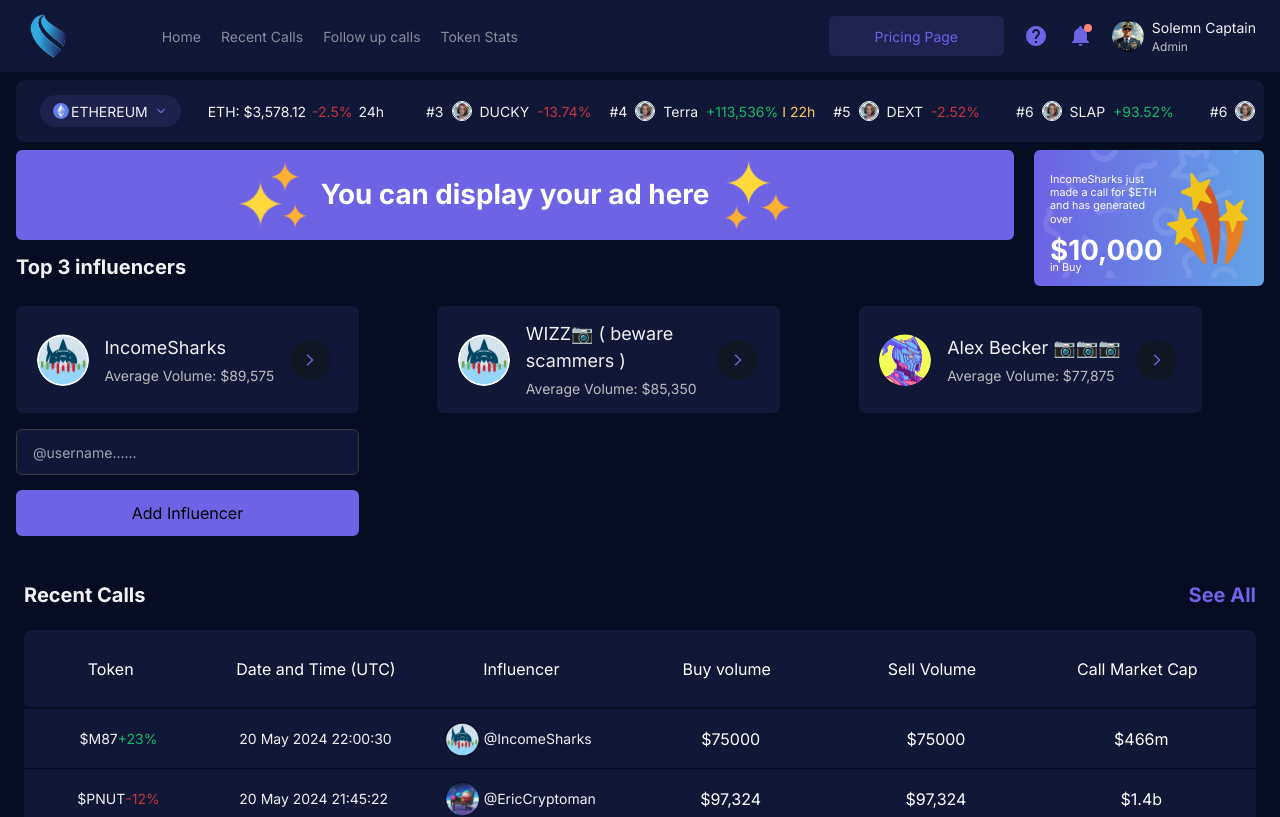
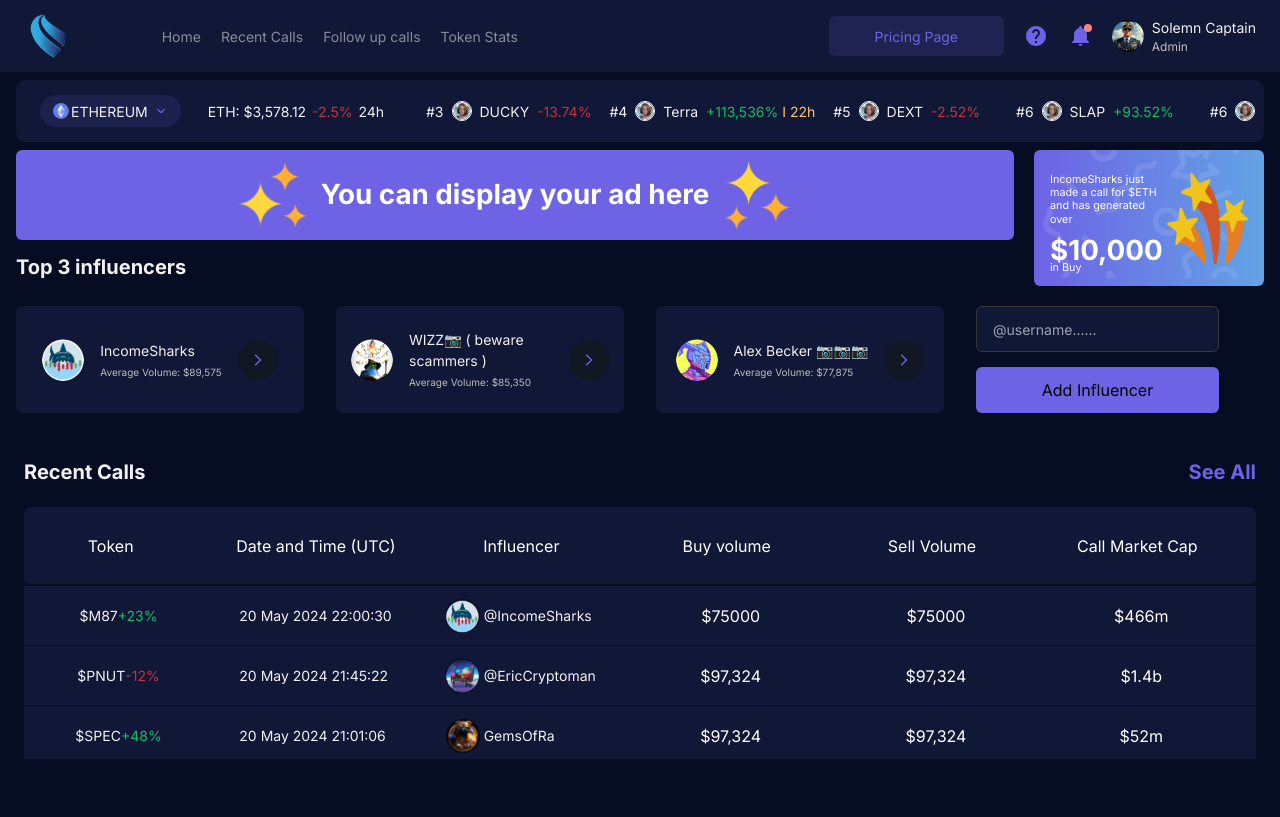
Before and after one commit to saim00191/figma, a Next.js app: page / in a window 1280 px wide. Shown: the top 817 px of the page. Built offline with nearby package versions, Linux system fonts and the light colour scheme.

Commit message:
first commit

```diff
--- a/components/Hero/Top3IInfluencer.tsx
+++ b/components/Hero/Top3IInfluencer.tsx
@@ -1,5 +1,6 @@
 import React from "react";
 import Image1 from "@/public/assets/3InfluencerImg1.png";
+import Image2 from "@/public/assets/3InfluencerImg2.png";
 import Image3 from "@/public/assets/3InfluencerImg3.png";
 import Image from "next/image";
 import { MdArrowForwardIos } from "react-icons/md";
@@ -11,44 +12,44 @@
         <h2 className="text-[20px] text-[#f1f1f1] font-semibold">
           Top 3 influencers
         </h2>
-        <div className="grid grid-cols-2 lgl:grid-cols-3 xxl:grid-cols-4 gap-4 mt-6 justify-items-between">
-          <div className="flex items-center justify-center h-[107px] bg-[#111736] rounded-[7px] w-[343px]">
-            <div className="w-[302px] h-[52px]  flex items-center gap-4">
-              <Image src={Image1} alt="Image1" className="w-[52px] h-[52px] rounded-full" />
+        <div className="grid grid-cols-2 lgl:grid-cols-4  gap-8 mt-6 ">
+          <div className="flex items-center justify-center h-[107px] bg-[#111736] rounded-[7px] xxl:w-[343px]">
+            <div className="w-full xxl:w-[302px] h-[52px]  justify-center flex items-center gap-4">
+              <Image src={Image1} alt="Image1" className="xxl:w-[52px] w-[42px] h-[42px] xxl:h-[52px] rounded-full" />
               <div className="flex flex-col gap-1">
-                <p className="text-[18px] text-mainColor font-medium">IncomeSharks</p>
-                <p className="text-[#BCBCBC] text-[14px]">Average Volume: $89,575</p>
+                <p className="xxl:text-[18px] text-[14px] text-mainColor font-medium">IncomeSharks</p>
+                <p className="text-[#BCBCBC] text-[10px] xxl:text-[14px]">Average Volume: $89,575</p>
               </div>
               <div className="h-[40px] flex items-center justify-center w-[40px] rounded-full bg-[#111723]">
                   <MdArrowForwardIos size={14} className="text-[#6E62E5]"/>
               </div>
               </div>
             </div>
-            <div className="flex items-center justify-center h-[107px] bg-[#111736] rounded-[7px] w-[343px]">
-            <div className="w-[302px] h-[52px]  flex items-center gap-4">
-              <Image src={Image1} alt="Image1" className="w-[52px] h-[52px] rounded-full" />
-              <div className="flex flex-col gap-1">
-                <p className="text-[18px] text-mainColor font-medium w-[176px]">WIZZ📷 ( beware scammers )</p>
-                <p className="text-[#BCBCBC] text-[14px]">Average Volume: $85,350</p>
+            <div className="flex items-center justify-center h-[107px] bg-[#111736] rounded-[7px] xxl:w-[343px]">
+            <div className="w-full xxl:w-[302px] px-2  h-[52px] justify-center  flex items-center gap-4">
+              <Image src={Image2} alt="Image1" className="xxl:w-[52px] w-[42px] h-[42px] xxl:h-[52px] rounded-full" />
+              <div className="flex flex-col gap-1 w-36  ">
+                <p className="xxl:text-[18px] text-[14px] text-mainColor font-medium xxl:w-[176px] ">WIZZ📷 ( beware scammers )</p>
+                <p className="text-[#BCBCBC] text-[10px] xxl:text-[14px]">Average Volume: $85,350</p>
               </div>
               <div className="h-[40px] flex items-center justify-center w-[40px] rounded-full bg-[#111723]">
                   <MdArrowForwardIos size={14} className="text-[#6E62E5]"/>
               </div>
               </div>
             </div>
-            <div className="flex items-center justify-center h-[107px] bg-[#111736] rounded-[7px] w-[343px]">
-            <div className="w-[302px] h-[52px]  flex items-center gap-4">
-              <Image src={Image3} alt="Image3" className="w-[52px] h-[52px] rounded-full" />
+            <div className="flex items-center justify-center h-[107px] bg-[#111736] rounded-[7px] xxl:w-[343px] ">
+            <div className="w-full xxl:w-[302px] px-2   h-[52px] justify-center  flex items-center gap-4">
+              <Image src={Image3} alt="Image3" className="xxl:w-[52px] w-[42px] h-[42px] xxl:h-[52px] rounded-full" />
               <div className="flex flex-col gap-1">
-                <p className="text-[18px] text-mainColor font-medium ">Alex Becker 📷📷📷</p>
-                <p className="text-[#BCBCBC] text-[14px]">Average Volume: $77,875</p>
+                <p className="xxl:text-[18px] text-[14px] text-mainColor font-medium ">Alex Becker 📷📷📷</p>
+                <p className="text-[#BCBCBC] text-[10px] xxl:text-[14px]">Average Volume: $77,875</p>
               </div>
               <div className="h-[40px] flex items-center justify-center w-[40px] rounded-full bg-[#111723]">
                   <MdArrowForwardIos size={14} className="text-[#6E62E5]"/>
               </div>
               </div>
             </div>
-          <div className="h-[107px]  flex flex-col items-center justify-between  w-[343px]  rounded-[7px]">
+          <div className="h-[107px]  flex flex-col items-center justify-between w-full lgl:w-[243px] xxl:w-[343px]  rounded-[7px]">
             <input type="text" className="w-full h-[46px]  border border-[#383838] rounded-[6px] outline-none bg-[#111736] text-[14px] text-mainColor px-4 " placeholder="@username......" />
             <button className="w-full h-[46px] bg-[#6E62E5] rounded-[6px] text-[16px] font-medium">Add Influencer</button>
             </div>
--- a/tailwind.config.ts
+++ b/tailwind.config.ts
@@ -65,7 +65,7 @@
         lgl: "1100px",
         lgll: "1190px",
         xl: "1250px",
-        xxl: "1400px",
+        xxl: "1440px",
         "2xl": "1536px",
       },
       borderRadius: {
```
